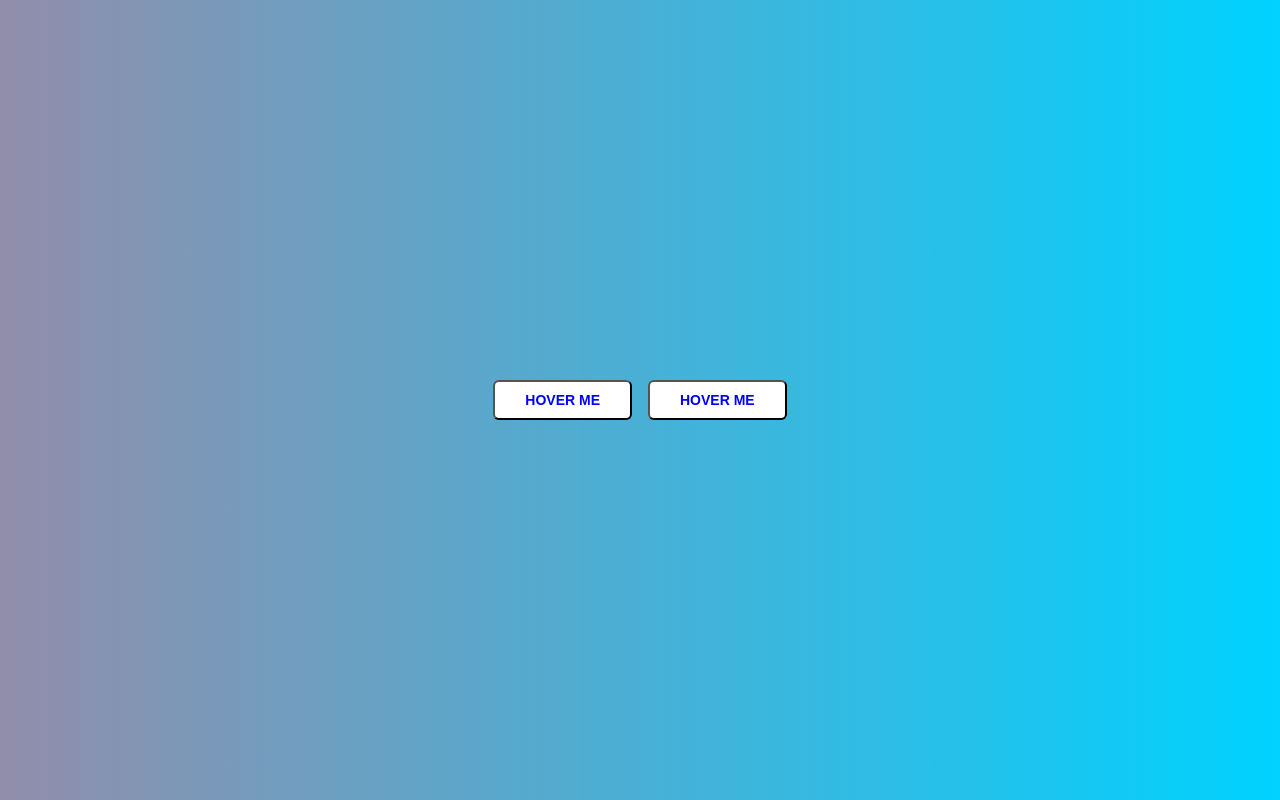
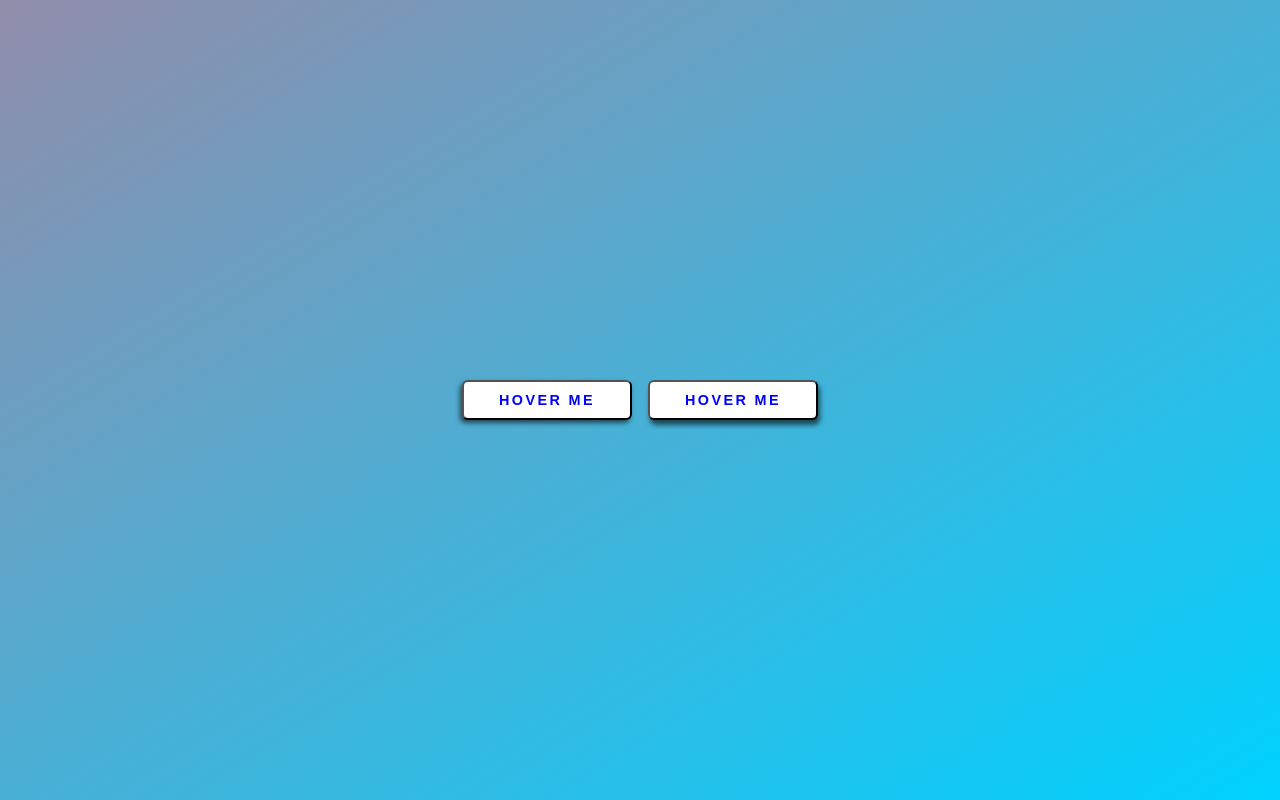
Before and after one commit to arfeloreed/fancy-buttons, a plain HTML site: page index.html in a window 1280 px wide. Drawn offline with Linux system fonts and the light colour scheme.

Commit message:
added effects

```diff
--- a/styles.css
+++ b/styles.css
@@ -3,7 +3,7 @@ body {
     padding: 0;
     background: #00d2ff;  /* fallback for old browsers */
     background: -webkit-linear-gradient(to right, #928DAB, #00d2ff);  /* Chrome 10-25, Safari 5.1-6 */
-    background: linear-gradient(to right, #928DAB, #00d2ff); /* W3C, IE 10+/ Edge, Firefox 16+, Chrome 26+, Opera 12+, Safari 7+ */
+    background: linear-gradient(to bottom right, #928DAB, #00d2ff); /* W3C, IE 10+/ Edge, Firefox 16+, Chrome 26+, Opera 12+, Safari 7+ */
     display: flex;
     align-items: center;
     justify-content: center;
@@ -13,16 +13,31 @@ body {
 button {
     margin: 0 8px;
     text-transform: uppercase;
-    font-size: 14px;
+    font-size: 0.9rem;
     font-weight: 700;
     color: blue;
-    padding: 10px 30px;
+    letter-spacing: 0.15rem;
+    padding: 10px 35px;
     background-color: #fff;
     border-radius: 6px;
+    cursor: pointer;
+    transition: transform 0.2s ease-out, box-shadow 0.2s ease-out;
 }
 
 .btn-1 {
+    box-shadow: -2px 3px 5px rgba(0, 0, 0, 0.6);
+}
+
+.btn-1:hover {
+    transform: translateY(-2.5px);
+    box-shadow: -3px 6px 5px rgba(0, 0, 0, 0.8);
 }
 
 .btn-2 {
+    box-shadow: 2px 5px 5px rgba(0, 0, 0, 0.6);
 }
+
+.btn-2:hover {
+    transform: scale(0.95);
+    box-shadow: 1px 3px 3px rgba(0, 0, 0, 0.4);
+}
```
